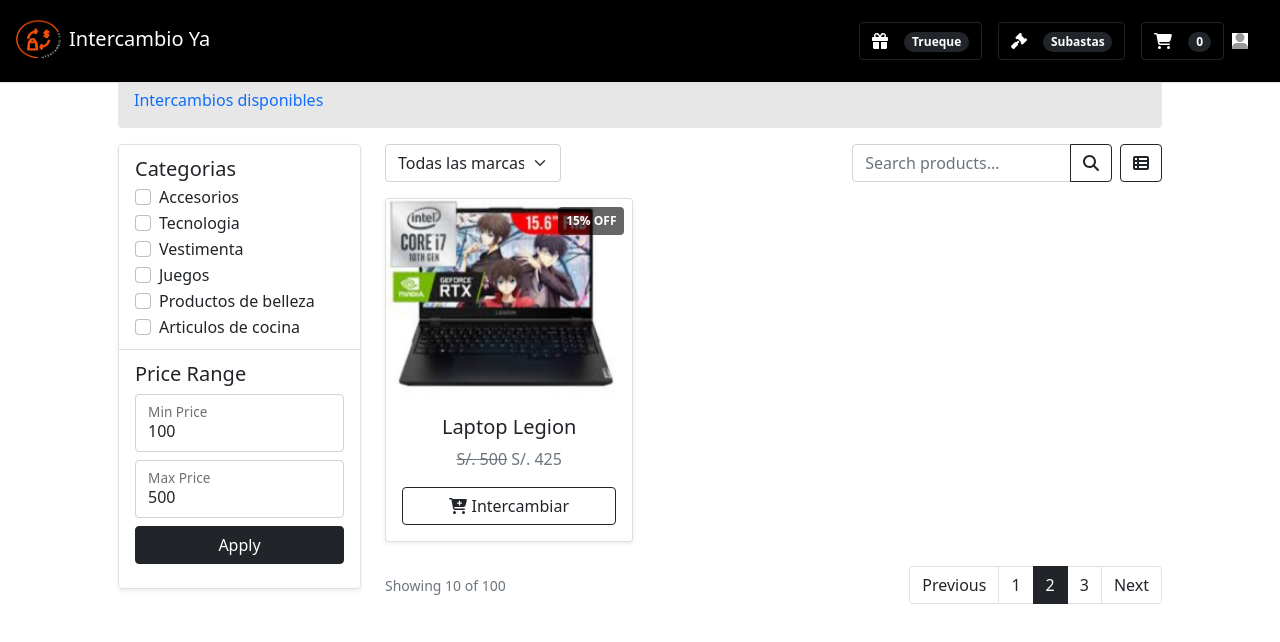
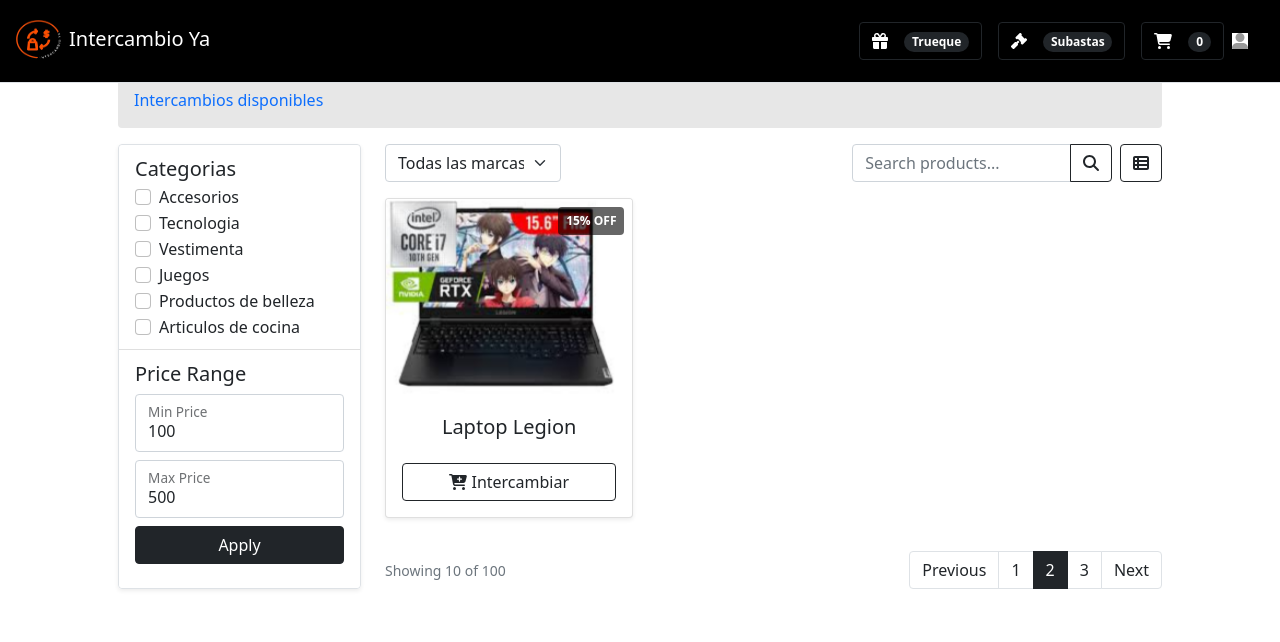
Before and after one commit to CarlXD123/intercambioYa, a React (Create React App) app: page /#/product in a window 1280 px wide. Shown: the top 642 px of the page. Built offline with nearby package versions, Linux system fonts and the light colour scheme.

Commit message:
Update Product.js

```diff
--- a/src/products/Product.js
+++ b/src/products/Product.js
@@ -40,7 +40,7 @@ function Product(props) {
           <h5 className="card-title text-center text-dark text-truncate">
             Laptop Legion
           </h5>
-          <p className="card-text text-center text-muted mb-0">{offPrice}</p>
+
           <div className="d-grid d-block">
             <button className="btn btn-outline-dark mt-3">
               <FontAwesomeIcon icon={["fas", "cart-plus"]} /> Intercambiar
```
